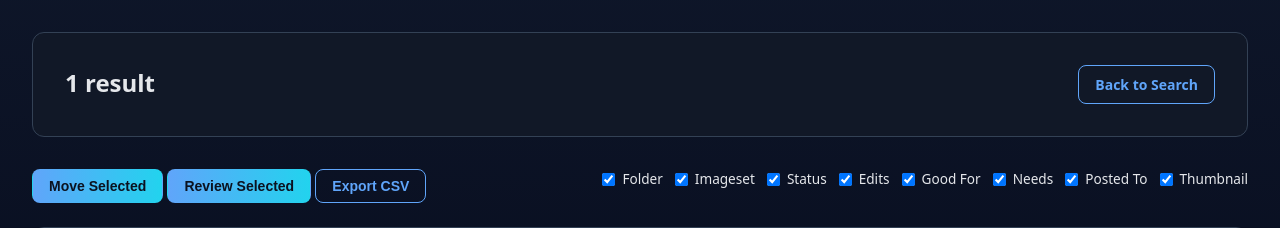
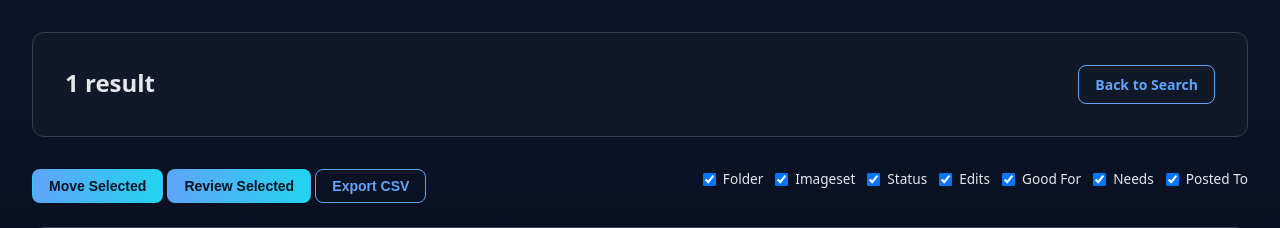
Before and after one commit to fikebr/img_catalog_tui, a Python web app: template img_catalog_tui/flask/templates/search_results.html in a window 1280 px wide. Shown: the part 76-304 px from the top of the page. Run offline with Jinja, Linux system fonts and the light colour scheme; the template is opened without the code that fills it: most values are stand-ins (such as "Sample title", 1, 10 or a date in 2020); grey boxes marked "Sample" are stand-in pictures.

Commit message:
Remove 'Thumbnail' column toggle from search results template for a cleaner user interface

```diff
--- a/img_catalog_tui/flask/templates/search_results.html
+++ b/img_catalog_tui/flask/templates/search_results.html
@@ -40,7 +40,6 @@
         <label><input type="checkbox" class="column-toggle" data-column="good_for" checked> Good For</label>
         <label><input type="checkbox" class="column-toggle" data-column="needs" checked> Needs</label>
         <label><input type="checkbox" class="column-toggle" data-column="posted_to" checked> Posted To</label>
-        <label><input type="checkbox" class="column-toggle" data-column="thumbnail" checked> Thumbnail</label>
     </div>
 </div>
 
```
